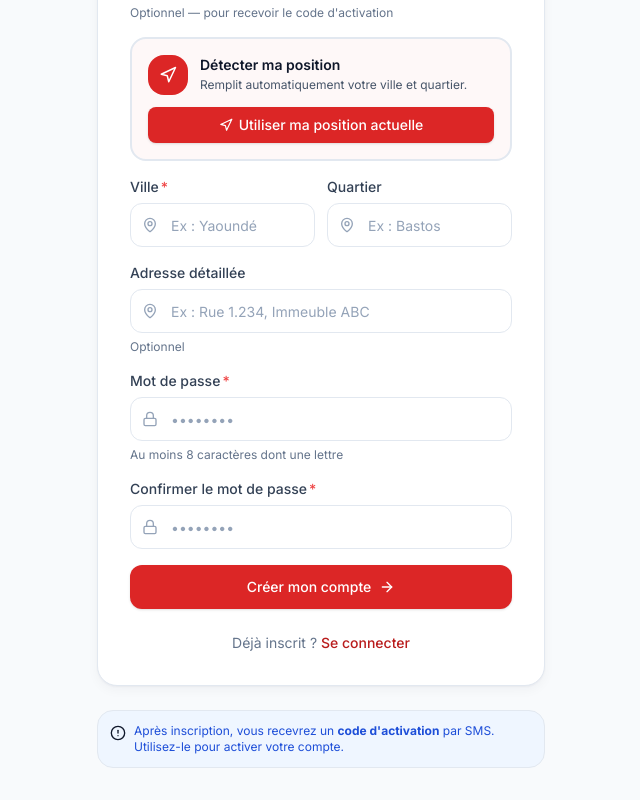
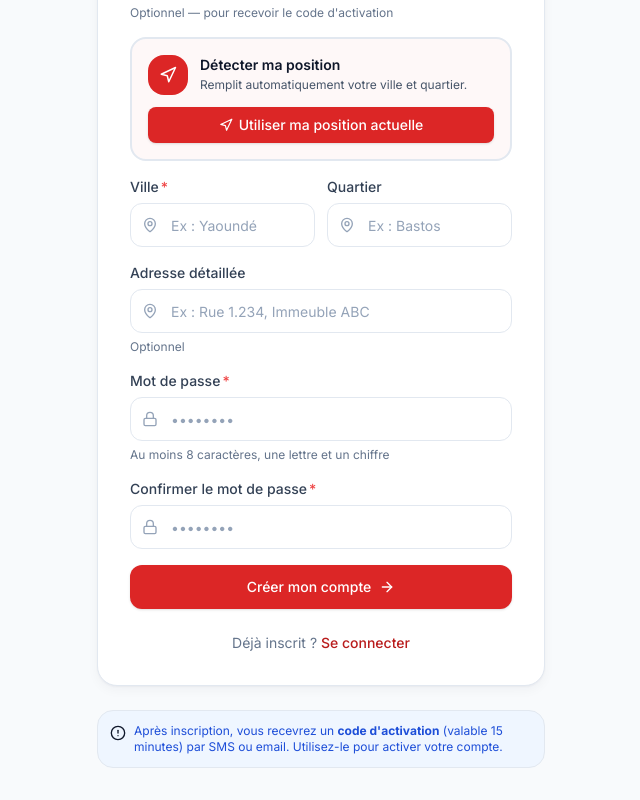
Before and after one commit to Ididilaminou/aidora-frontend-new, a React (Vite) app: page /inscription in a window 1280 px wide. Shown: the part 668-1468 px from the top of the page, without its empty margins (319-959 px from the left). Built offline with nearby package versions, Linux system fonts and the light colour scheme.

Commit message:
fix: validation MDP (lettre+chiffre) + code activation 15 min

```diff
--- a/src/features/auth/pages/RegisterPage.tsx
+++ b/src/features/auth/pages/RegisterPage.tsx
@@ -20,9 +20,6 @@ import { useToast } from "../../../hooks/useToast";
 import { extraireMessageErreur } from "../../../services/api";
 import { ROUTES } from "../../../config/routes";
 
-// ------------------------------------------------------------
-// Suggestions de noms camerounais
-// ------------------------------------------------------------
 const EXEMPLES_PRENOMS = [
   "Marie", "Aïcha", "Fadimatou", "Émilienne", "Nadège",
   "Ibrahim", "Oumarou", "Jean-Pierre", "Bouba", "Céline",
@@ -43,7 +40,6 @@ function placeholderNom() {
   return EXEMPLES_NOMS[Math.floor(Math.random() * EXEMPLES_NOMS.length)];
 }
 
-// Options groupe sanguin
 const GROUPES = [
   { value: "O", label: "O" },
   { value: "A", label: "A" },
@@ -55,10 +51,6 @@ const RHESUS = [
   { value: "POSITIF", label: "+ (Positif)" },
   { value: "NEGATIF", label: "- (Négatif)" },
 ];
-
-// ============================================================
-// PAGE
-// ============================================================
 
 export function RegisterPage() {
   const navigate = useNavigate();
@@ -92,9 +84,6 @@ export function RegisterPage() {
   const [geoChargement, setGeoChargement] = useState(false);
   const [geoSucces, setGeoSucces] = useState(false);
 
-  // --------------------------------------------------------
-  // GÉOLOCALISATION
-  // --------------------------------------------------------
   async function utiliserMaPosition() {
     if (!navigator.geolocation) {
       afficher("Géolocalisation non supportée", "danger");
@@ -147,14 +136,10 @@ export function RegisterPage() {
     );
   }
 
-  // --------------------------------------------------------
-  // SOUMISSION
-  // --------------------------------------------------------
   async function soumettre(e: FormEvent) {
     e.preventDefault();
     setErreur("");
 
-    // -------- Validations --------
     if (!form.prenom.trim() || !form.nom.trim()) {
       setErreur("Le prénom et le nom sont obligatoires.");
       return;
@@ -171,13 +156,17 @@ export function RegisterPage() {
       setErreur("Veuillez sélectionner votre rhésus.");
       return;
     }
-    // Mot de passe : min 8 caractères + au moins une lettre
+    // Aligné backend : min 8 + lettre + chiffre
     if (form.motDePasse.length < 8) {
       setErreur("Le mot de passe doit contenir au moins 8 caractères.");
       return;
     }
     if (!/[a-zA-Z]/.test(form.motDePasse)) {
       setErreur("Le mot de passe doit contenir au moins une lettre.");
+      return;
+    }
+    if (!/\d/.test(form.motDePasse)) {
+      setErreur("Le mot de passe doit contenir au moins un chiffre.");
       return;
     }
     if (form.motDePasse !== form.confirme) {
@@ -206,7 +195,7 @@ export function RegisterPage() {
       afficher(
         "Compte créé",
         "success",
-        "Un code d'activation vous a été envoyé par SMS."
+        "Un code d'activation (valable 15 min) vous a été envoyé."
       );
     } catch (err) {
       const msg = extraireMessageErreur(err);
@@ -217,9 +206,6 @@ export function RegisterPage() {
     }
   }
 
-  // ========================================================
-  // VUE SUCCÈS
-  // ========================================================
   if (succes) {
     return (
       <div className="flex min-h-screen items-center justify-center bg-neutral-50 px-4 py-8 dark:bg-neutral-950">
@@ -232,7 +218,7 @@ export function RegisterPage() {
               Inscription réussie !
             </h1>
             <p className="mt-2 text-sm text-neutral-500 dark:text-neutral-400">
-              Un code d'activation a été envoyé au{" "}
+              Un code d'activation (valable <strong>15 minutes</strong>) a été envoyé au{" "}
               <strong className="text-neutral-700 dark:text-neutral-300">
                 {form.telephone}
               </strong>
@@ -252,7 +238,9 @@ export function RegisterPage() {
                 <Button
                   iconeDroite={<ArrowRight size={16} />}
                   onClick={() =>
-                    navigate(`${ROUTES.ACTIVATION}?tel=${encodeURIComponent(form.telephone)}`)
+                    navigate(
+                      `${ROUTES.ACTIVATION}?tel=${encodeURIComponent(form.telephone)}`
+                    )
                   }
                   className="w-full"
                 >
@@ -273,9 +261,6 @@ export function RegisterPage() {
     );
   }
 
-  // ========================================================
-  // FORMULAIRE
-  // ========================================================
   return (
     <div className="flex min-h-screen items-center justify-center bg-neutral-50 px-4 py-8 dark:bg-neutral-950">
       <div className="w-full max-w-md">
@@ -293,7 +278,6 @@ export function RegisterPage() {
 
         <Card padding="lg">
           <form onSubmit={soumettre} className="flex flex-col gap-4">
-            {/* ---------- IDENTITÉ ---------- */}
             <div className="grid grid-cols-2 gap-3">
               <FormField label="Prénom" obligatoire>
                 <Input
@@ -314,7 +298,6 @@ export function RegisterPage() {
               </FormField>
             </div>
 
-            {/* ---------- GROUPE SANGUIN ---------- */}
             <div className="rounded-xl border-2 border-primary-500/20 bg-primary-50/50 p-4 dark:border-primary-500/20 dark:bg-primary-500/5">
               <div className="mb-3 flex items-center gap-2">
                 <div className="flex h-8 w-8 items-center justify-center rounded-lg bg-primary-500 text-white">
@@ -354,7 +337,6 @@ export function RegisterPage() {
               </div>
             </div>
 
-            {/* ---------- CONTACT ---------- */}
             <FormField
               label="Téléphone"
               obligatoire
@@ -385,7 +367,6 @@ export function RegisterPage() {
               />
             </FormField>
 
-            {/* ---------- LOCALISATION GPS ---------- */}
             <div className="rounded-xl border-2 border-primary-500/20 bg-primary-50/50 p-4 dark:border-primary-500/20 dark:bg-primary-500/5">
               <div className="flex items-start gap-3">
                 <div className="flex h-10 w-10 shrink-0 items-center justify-center rounded-xl bg-primary-500 text-white">
@@ -463,10 +444,7 @@ export function RegisterPage() {
               </FormField>
             </div>
 
-            <FormField
-              label="Adresse détaillée"
-              aide="Optionnel"
-            >
+            <FormField label="Adresse détaillée" aide="Optionnel">
               <Input
                 placeholder="Ex : Rue 1.234, Immeuble ABC"
                 iconeGauche={<MapPin size={16} />}
@@ -477,11 +455,10 @@ export function RegisterPage() {
               />
             </FormField>
 
-            {/* ---------- MOT DE PASSE ---------- */}
             <FormField
               label="Mot de passe"
               obligatoire
-              aide="Au moins 8 caractères dont une lettre"
+              aide="Au moins 8 caractères, une lettre et un chiffre"
             >
               <Input
                 required
@@ -538,8 +515,8 @@ export function RegisterPage() {
           />
           <p className="text-xs text-info-700 dark:text-info-400">
             Après inscription, vous recevrez un{" "}
-            <strong>code d'activation</strong> par SMS. Utilisez-le pour
-            activer votre compte.
+            <strong>code d'activation</strong> (valable 15 minutes) par SMS
+            ou email. Utilisez-le pour activer votre compte.
           </p>
         </div>
       </div>
```
Lines whose indentation alone changed are shown as unchanged.
